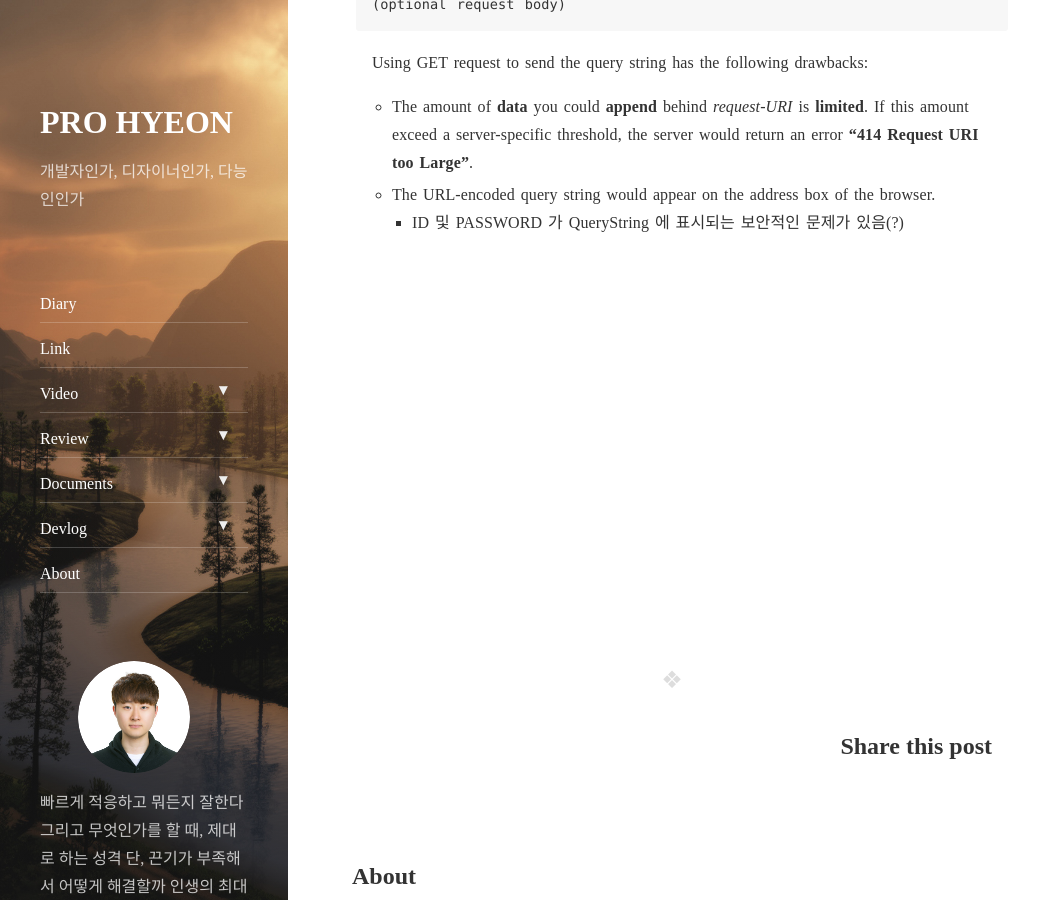
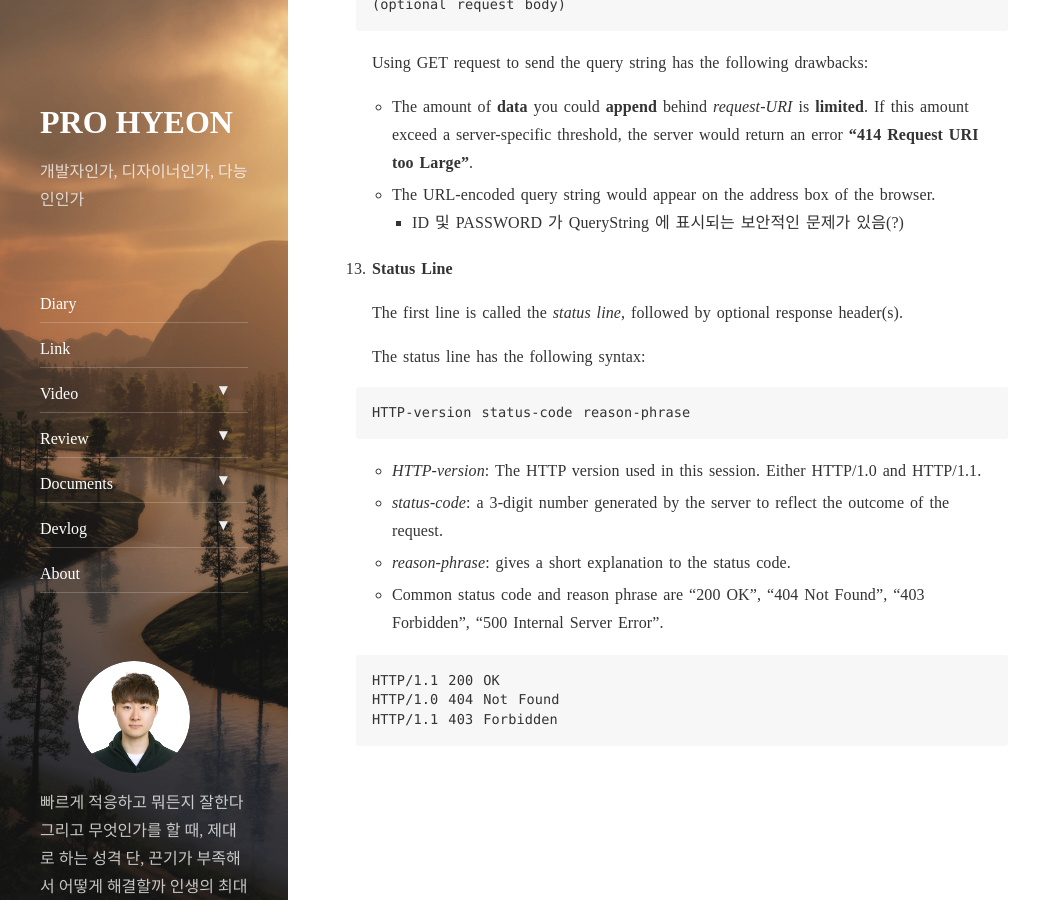
Before and after one commit to antaehyeon/antaehyeon.github.io, a Jekyll site: the page built from _posts/2018-07-04-[코드스쿼드]-프론트엔드-Lv3-HTTP-이해.md, in a window 1280 px wide and 900 px high, scrolled down 4856 px. Shown: the whole window, without its empty margins (0-1055 px from the left). Built offline with Jekyll 4.4.1, drawn with Linux system fonts in a browser that asks for light colours; nearby versions of some CDN libraries; comment, search, counter and statistics services are not loaded.

Commit message:
코드스쿼드 프론트엔드 레벨3 학습일지 Status Line 내용 추가

````diff
--- a/_posts/2018-07-04-[코드스쿼드]-프론트엔드-Lv3-HTTP-이해.md
+++ b/_posts/2018-07-04-[코드스쿼드]-프론트엔드-Lv3-HTTP-이해.md
@@ -141,3 +141,24 @@ comments: true
     - The amount of **data** you could **append** behind *request-URI* is **limited**. If this amount exceed a server-specific threshold, the server would return an error **"414 Request URI too Large"**.
     - The URL-encoded query string would appear on the address box of the browser.
       - ID 및 PASSWORD 가 QueryString 에 표시되는 보안적인 문제가 있음(?)
+
+13. **Status Line**
+
+    The first line is called the *status line*, followed by optional response header(s).
+
+    The status line has the following syntax:
+
+    ```HTML
+    HTTP-version status-code reason-phrase
+    ```
+
+    - *HTTP-version*: The HTTP version used in this session. Either HTTP/1.0 and HTTP/1.1.
+    - *status-code*: a 3-digit number generated by the server to reflect the outcome of the request.
+    - *reason-phrase*: gives a short explanation to the status code.
+    - Common status code and reason phrase are "200 OK", "404 Not Found", "403 Forbidden", "500 Internal Server Error".
+
+    ```HTML
+    HTTP/1.1 200 OK
+    HTTP/1.0 404 Not Found
+    HTTP/1.1 403 Forbidden
+    ```
````
